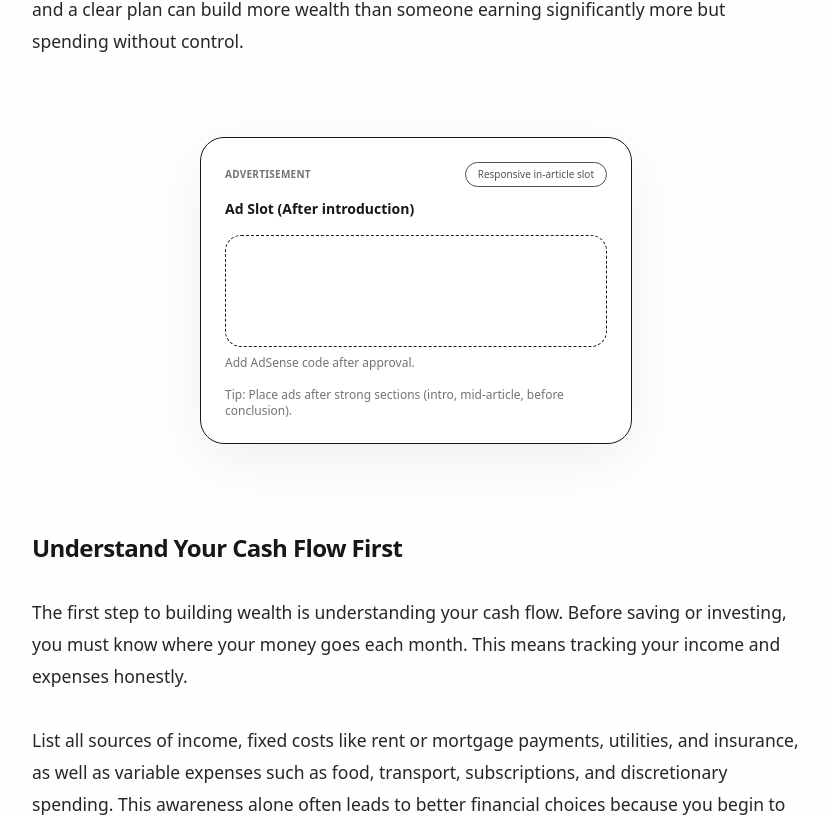
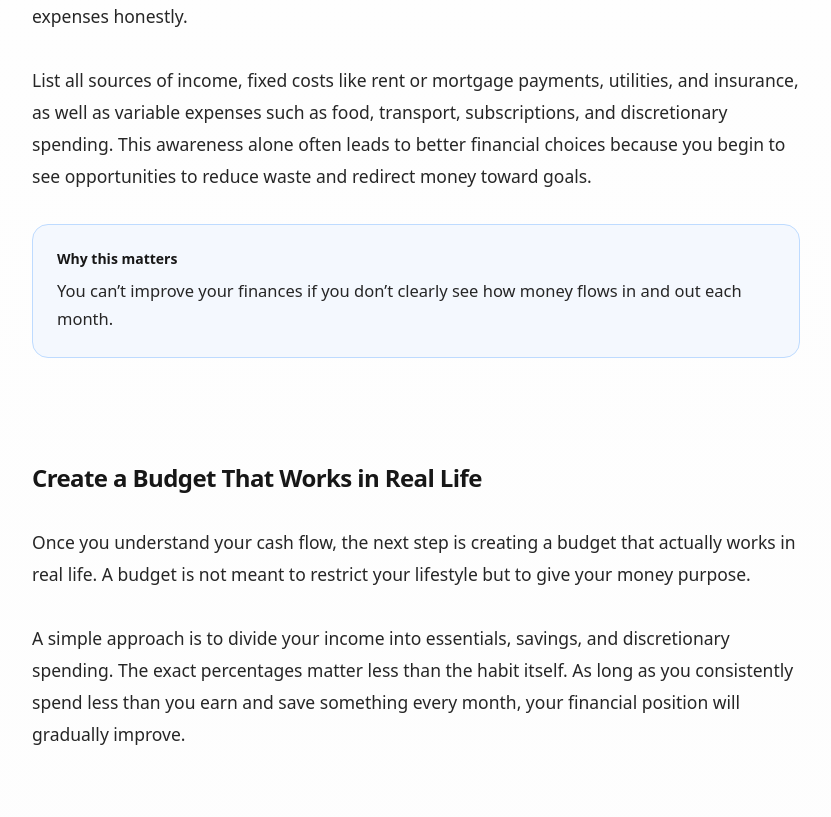
Before and after one commit to devyehtet/WealthFlow_blog_1, a Next.js app: page /guides/how-to-build-wealth-step-by-step in a window 1280 px wide. Shown: the part 1430-2247 px from the top of the page, without its empty margins (32-863 px from the left). Built offline with nearby package versions, Linux system fonts and the light colour scheme.

Commit message:
adslot pause

```diff
--- a/src/components/AdSlot.tsx
+++ b/src/components/AdSlot.tsx
@@ -1,127 +1,69 @@
 "use client";
 
-import React, { useEffect, useMemo, useState } from "react";
+import { useEffect, useMemo } from "react";
+import { site } from "@/content/site";
 
-type MaxWidth = "sm" | "md" | "lg" | "xl" | "full";
-
-export type AdSlotProps = {
+type Props = {
   label?: string;
-  /**
-   * Responsive container max width.
-   * Use with in-article ads to avoid full-bleed.
-   */
-  maxWidth?: MaxWidth;
-  /**
-   * In-article styling (centered, subtle placeholder UI).
-   */
+  className?: string;
+  maxWidth?: "sm" | "md" | "lg" | "full";
   inArticle?: boolean;
-  /**
-   * Optional sticky mobile ad placeholder (UX-safe).
-   */
-  stickyMobile?: boolean;
-  className?: string;
+  client?: string;
+  slot?: string;
 };
 
-const MAX_WIDTH_CLASS: Record<MaxWidth, string> = {
+const widthClass: Record<NonNullable<Props["maxWidth"]>, string> = {
   sm: "max-w-sm",
   md: "max-w-md",
-  lg: "max-w-lg",
-  xl: "max-w-xl",
+  lg: "max-w-3xl",
   full: "max-w-none",
 };
 
 export default function AdSlot({
-  label = "Ad Slot",
-  maxWidth = "lg",
+  label = "Advertisement",
+  className = "",
+  maxWidth = "full",
   inArticle = false,
-  stickyMobile = false,
-  className = "",
-}: AdSlotProps) {
-  // Optional: detect mobile to collapse in-article placeholder if needed
-  const [isMobile, setIsMobile] = useState(false);
+  client,
+  slot,
+}: Props) {
+  // ✅ BEFORE ADSENSE APPROVAL → HIDE COMPLETELY
+  if (!site.adsenseEnabled) return null;
+
+  const uid = useMemo(() => `ad-${Math.random().toString(36).slice(2)}`, []);
 
   useEffect(() => {
-    const onResize = () => setIsMobile(window.innerWidth < 640);
-    onResize();
-    window.addEventListener("resize", onResize);
-    return () => window.removeEventListener("resize", onResize);
-  }, []);
-
-  // UX-safe rule: collapse the in-article ad placeholder on very small screens if desired
-  const shouldHideInArticleOnMobile = inArticle && isMobile;
-
-  const wrapClass = useMemo(() => {
-    const mw = MAX_WIDTH_CLASS[maxWidth] ?? MAX_WIDTH_CLASS.lg;
-
-    // Base container: centered + spacing
-    const base =
-      "mx-auto my-8 w-full " +
-      (maxWidth === "full" ? "" : mw) +
-      " " +
-      (inArticle ? "px-0 sm:px-2" : "");
-
-    return [base, className].filter(Boolean).join(" ");
-  }, [maxWidth, inArticle, className]);
-
-  // If you want to show nothing on mobile for in-article slots:
-  if (shouldHideInArticleOnMobile) return null;
+    if (!client || !slot) return;
+    try {
+      // @ts-ignore
+      (window.adsbygoogle = window.adsbygoogle || []).push({});
+    } catch {}
+  }, [client, slot]);
 
   return (
-    <>
-      {/* Sticky mobile (placeholder) */}
-      {stickyMobile ? (
-        <div className="fixed bottom-3 left-0 right-0 z-40 px-3 sm:hidden">
-          <div className="mx-auto flex max-w-md items-center justify-between gap-3 rounded-2xl border bg-white/85 p-3 shadow-lg backdrop-blur">
-            <div className="min-w-0">
-              <div className="text-[10px] font-semibold tracking-wide text-neutral-500">
-                ADVERTISEMENT
-              </div>
-              <div className="truncate text-xs text-neutral-700">{label}</div>
-            </div>
-            <div className="h-10 w-28 rounded-xl border border-dashed bg-white/60" />
-          </div>
-        </div>
-      ) : null}
-
-      {/* In-page slot */}
-      <div className={wrapClass}>
     <div
       className={[
-            "rounded-3xl border bg-white/60 backdrop-blur",
-            "shadow-[0_16px_60px_rgba(0,0,0,0.06)]",
-            inArticle ? "p-5 sm:p-6" : "p-6",
+        "w-full mx-auto rounded-3xl border bg-white/60 backdrop-blur",
+        widthClass[maxWidth],
+        inArticle ? "my-8" : "",
+        className,
       ].join(" ")}
     >
-          <div className="flex items-center justify-between gap-3">
-            <div className="text-[10px] font-semibold tracking-wide text-neutral-500">
-              ADVERTISEMENT
-            </div>
-            {inArticle ? (
-              <span className="rounded-full border bg-white/70 px-3 py-1 text-[10px] text-neutral-600">
-                Responsive in-article slot
-              </span>
-            ) : null}
-          </div>
-
-          <div className="mt-3 text-sm font-semibold text-neutral-900">
+      <div className="px-4 pt-3 text-[11px] uppercase tracking-wider text-neutral-500">
         {label}
       </div>
 
-          {/* Placeholder box (replace with AdSense after approval) */}
-          <div className="mt-4">
-            <div className="h-24 w-full rounded-2xl border border-dashed bg-white/50 sm:h-28" />
-            <div className="mt-2 text-xs text-neutral-500">
-              Add AdSense code after approval.
+      <div className="px-4 pb-4">
+        <ins
+          id={uid}
+          className="adsbygoogle block"
+          style={{ display: "block" }}
+          data-ad-client={client}
+          data-ad-slot={slot}
+          data-ad-format="auto"
+          data-full-width-responsive="true"
+        />
       </div>
     </div>
-
-          {inArticle ? (
-            <div className="mt-4 text-xs text-neutral-500">
-              Tip: Place ads after strong sections (intro, mid-article, before conclusion).
-            </div>
-          ) : null}
-        </div>
-      </div>
-    </>
   );
 }
--- a/src/content/site.ts
+++ b/src/content/site.ts
@@ -1,7 +1,8 @@
 export const site = {
   name: "WealthFlow",
-  // change to your real domain later:
-  domain: "https://example.com",
+  adsenseEnabled: false, // ✅ correct (hide all ads)
+  adsenseClient: "ca-pub-xxxxxxxxxxxx", // ✅ safe placeholder
+  domain: "https://example.com", // ⚠️ change before production
   tagline: "Smarter money decisions, made simple.",
   description:
     "Finance guides, calculators, and practical insights to help you save smarter, invest better, and plan long-term.",
```
Lines whose indentation alone changed are shown as unchanged.
